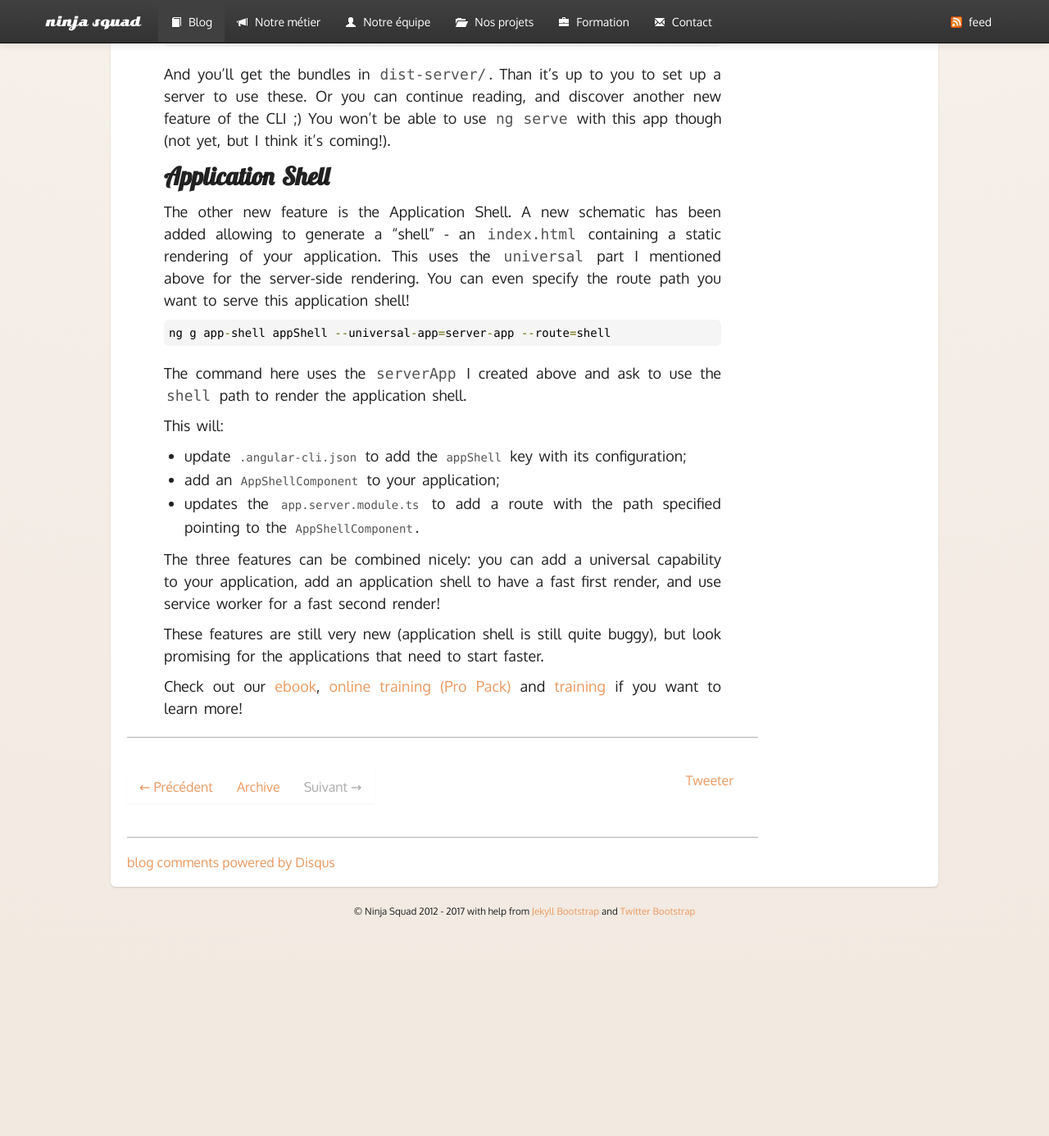
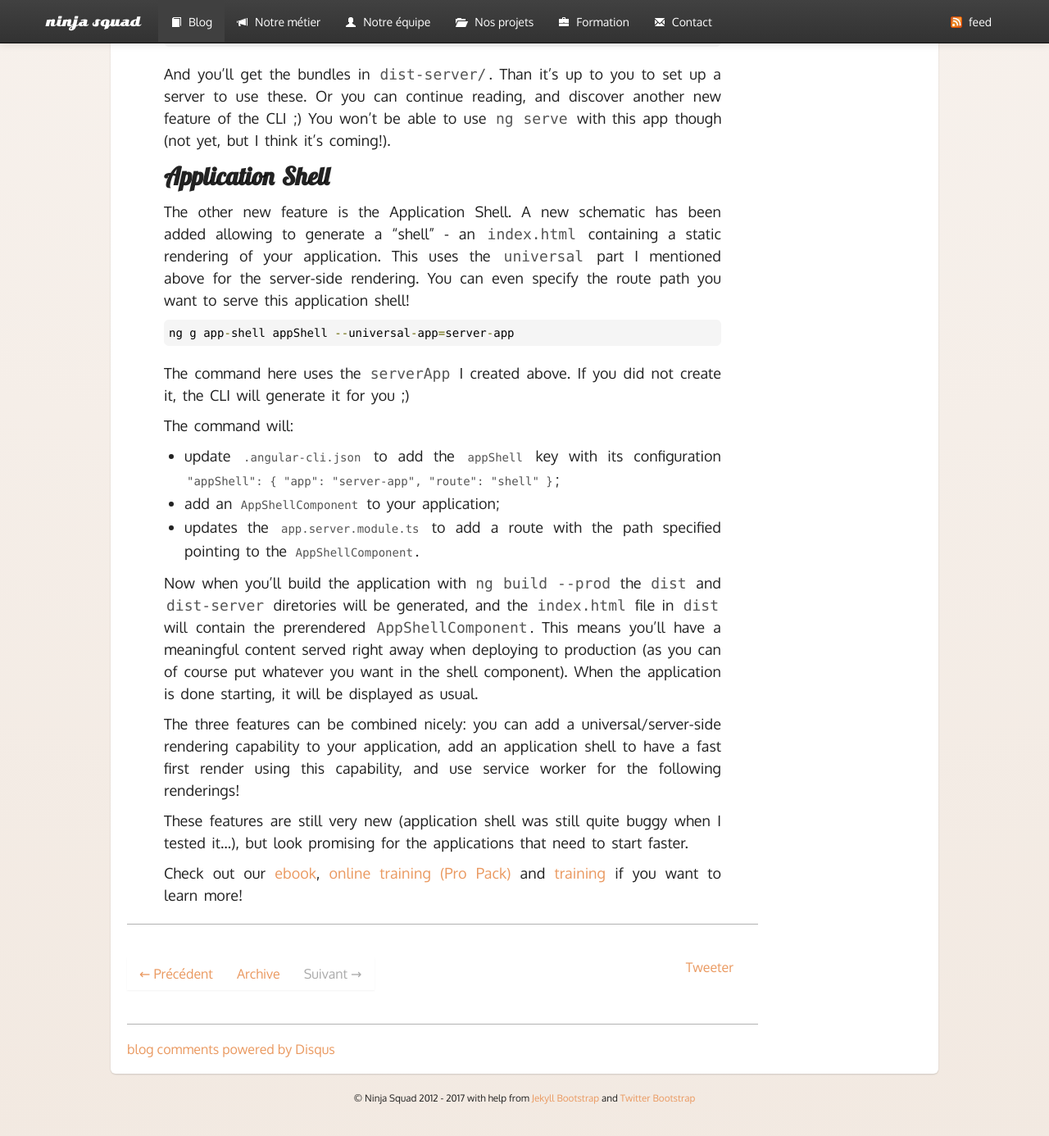
Before and after one commit to Ninja-Squad/ninja-squad.github.com, a Jekyll site: the page built from _posts/2017-12-12-angular-cli-1.6.md, in a window 1280 px wide and 1400 px high, scrolled down 4864 px. Shown: the top 1386 px of the window at 82% size. Built offline with Jekyll 4.4.1, drawn with Linux system fonts in a browser that asks for light colours; comment, search, counter and statistics services are not loaded; before the commit the page ends 6036 px from its top, so only the background shows below that.

Commit message:
post: cli 1.6 app shell ending

```diff
--- a/_posts/2017-12-03-angular-cli-1.6.md
+++ b/_posts/2017-12-12-angular-cli-1.6.md
@@ -198,20 +198,28 @@ The other new feature is the Application Shell.
 A new schematic has been added allowing to generate a "shell" - an `index.html` containing a static rendering of your application. This uses the `universal` part I mentioned above for the server-side rendering.
 You can even specify the route path you want to serve this application shell!
 
-    ng g app-shell appShell --universal-app=server-app --route=shell
+    ng g app-shell appShell --universal-app=server-app
 
-The command here uses the `serverApp` I created above and ask to use the `shell` path to render the application shell.
+The command here uses the `serverApp` I created above.
+If you did not create it, the CLI will generate it for you ;)
 
-This will:
+The command will:
 
-- update `.angular-cli.json` to add the `appShell` key with its configuration;
+- update `.angular-cli.json` to add the `appShell` key with its configuration `"appShell": { "app": "server-app", "route": "shell" }`;
 - add an `AppShellComponent` to your application;
 - updates the `app.server.module.ts` to add a route with the path specified pointing to the `AppShellComponent`.
 
-The three features can be combined nicely: you can add a universal capability to your application,
-add an application shell to have a fast first render,
-and use service worker for a fast second render!
+Now when you'll build the application with `ng build --prod` the `dist` and `dist-server` diretories will be generated,
+and the `index.html` file in `dist` will contain the prerendered `AppShellComponent`.
+This means you'll have a meaningful content served right away when deploying to production
+(as you can of course put whatever you want in the shell component).
+When the application is done starting, it will be displayed as usual.
 
-These features are still very new (application shell is still quite buggy), but look promising for the applications that need to start faster.
+The three features can be combined nicely: you can add a universal/server-side rendering capability to your application,
+add an application shell to have a fast first render using this capability,
+and use service worker for the following renderings!
+
+These features are still very new (application shell was still quite buggy when I tested it...),
+but look promising for the applications that need to start faster.
 
 Check out our [ebook](https://books.ninja-squad.com/angular), [online training (Pro Pack)](https://angular-exercises.ninja-squad.com/) and [training](http://ninja-squad.com/training/angular) if you want to learn more!
```
